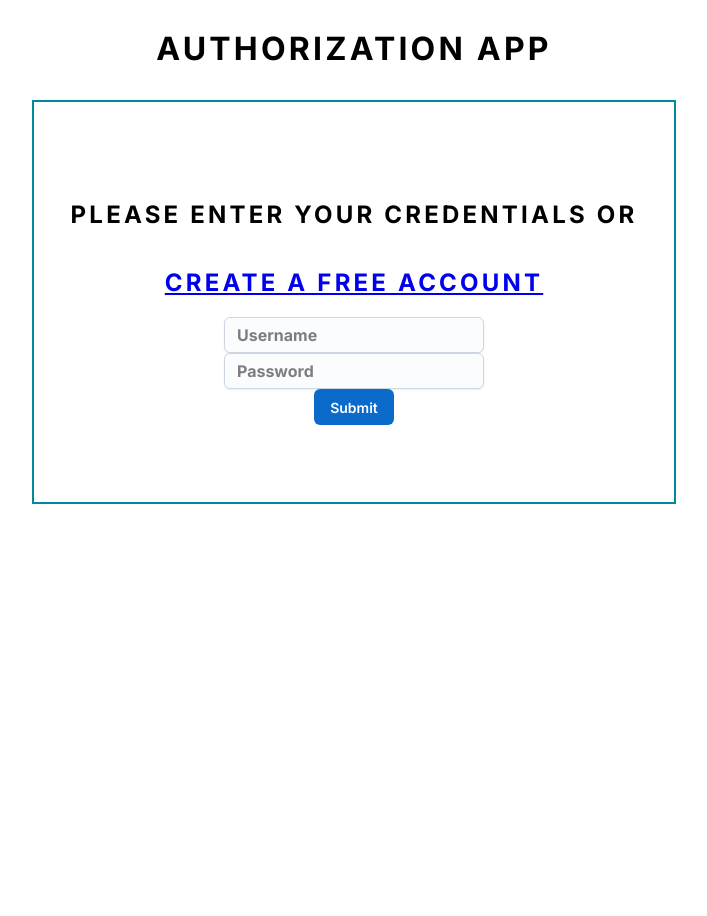
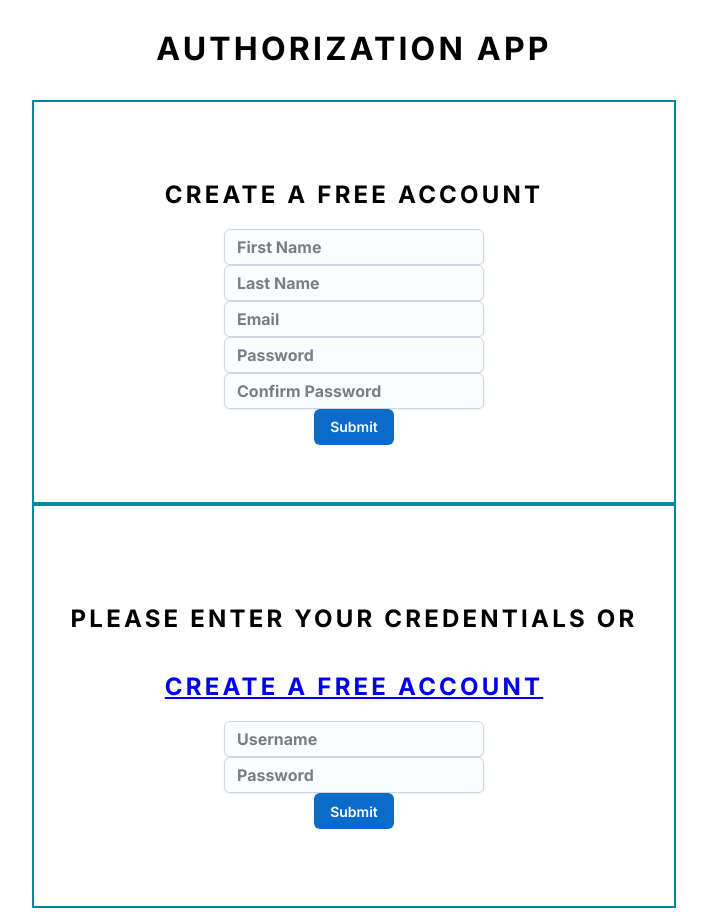
Before and after one commit to CJ484/LogInForm, a Next.js app: page / in a window 1280 px wide. Shown: the whole page, without its empty margins (286-993 px from the left). Before the commit the page ends 800 px from the top, so only its background shows below. Built offline with nearby package versions, Linux system fonts and the light colour scheme.

Commit message:
Refactor page component to use separate components for creating new user and user login

```diff
--- a/app/page.tsx
+++ b/app/page.tsx
@@ -1,27 +1,18 @@
 'use client';
+import React from "react";
+import styles from "./page.module.scss";
+import { CreateNewUser, UserLogIn } from "./Component";
 
-import { Button, Input } from "@mui/joy";
-import styles from "./page.module.scss";
-import Link from "next/link";
-
-export default function Home() {
-
-  const handleSubmit = (e) => {
-    e.preventDefault();
-    console.log("Submitted");
-  }
-  return (
+const Home = ()=> {
+    return (
     <main className={styles.main}>
       <h1 className={styles.title}>Authorization App</h1>
       <div>
-        <form className={styles.form} onSubmit={handleSubmit}>
-        <h2>Please Enter Your Credentials or</h2>
-        <Link href="#"><h2>Create A Free Account</h2></Link>
-        <Input className="form__input" placeholder="Username" />
-        <Input className="form__input" placeholder="Password"/>
-        <Button type="submit">Submit</Button>
-        </form>
+        <CreateNewUser />
+        <UserLogIn />
       </div>
     </main>
   );
 }
+
+export default Home;
```
